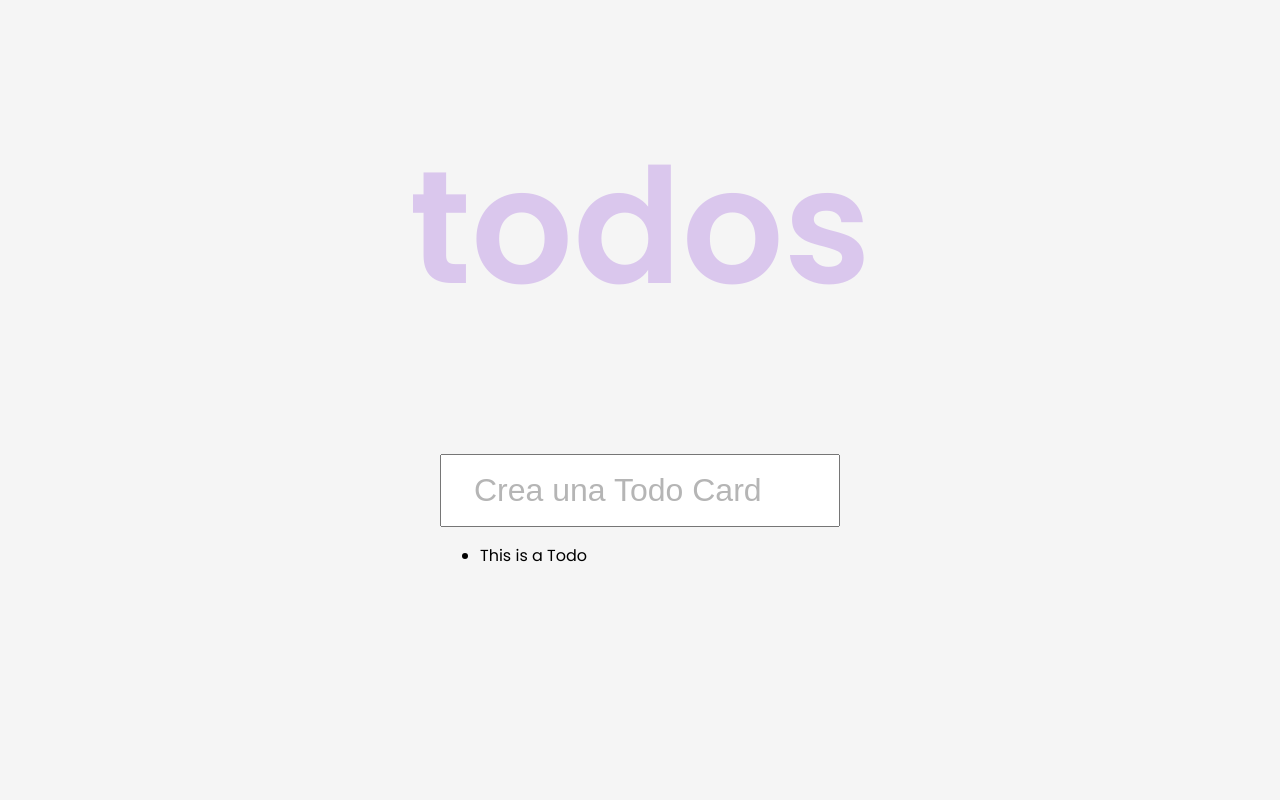
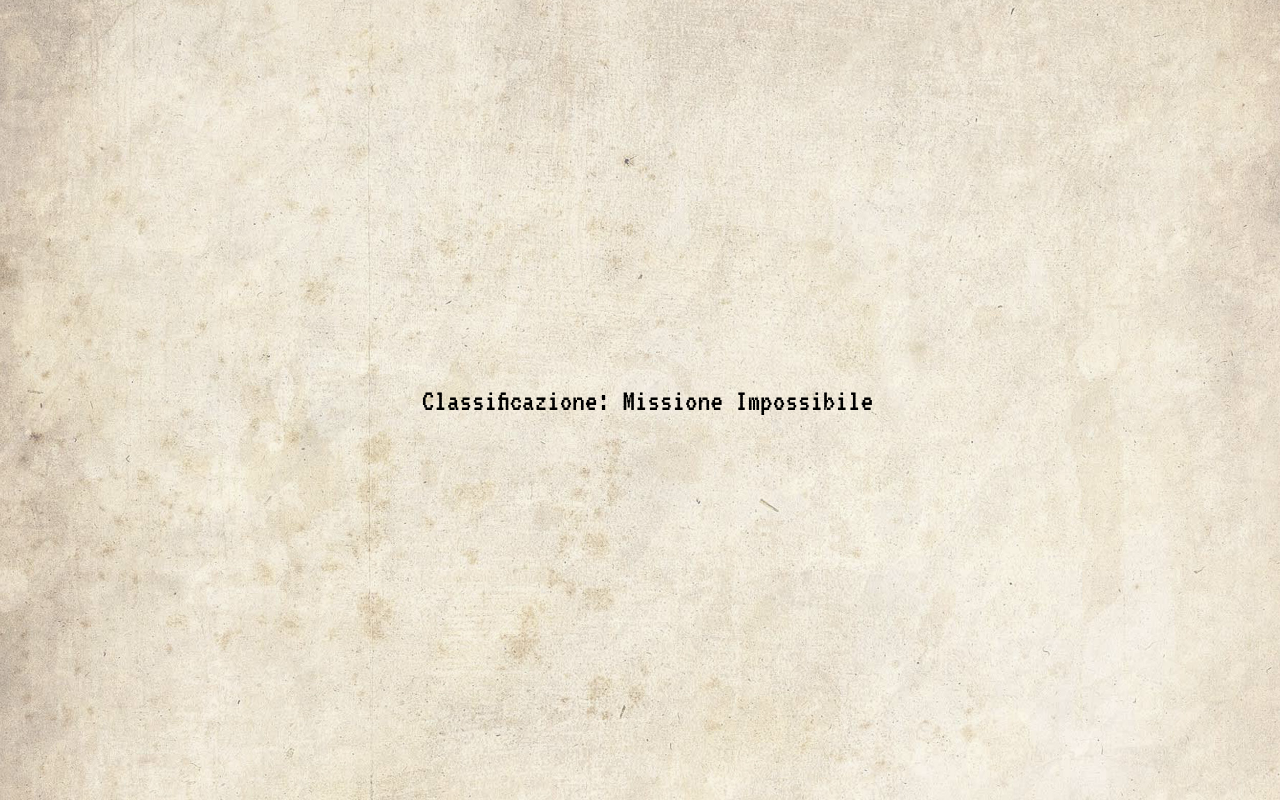
Before and after one commit to 0gintama0/vane-gift, a plain HTML site: page index.html in a window 1280 px wide. Drawn offline with Linux system fonts and the light colour scheme.

Commit message:
first test

```diff
--- a/index.html
+++ b/index.html
@@ -1,21 +1,19 @@
 <!DOCTYPE html>
 <html lang="en">
+
 <head>
-    <meta charset="UTF-8"/>
-    <meta name="viewport" content="width=device-width, initial-scale=1.0"/>
-    <title>Todo Gab App Base Project</title>
-    <link rel="stylesheet" href="style.css"/>
+    <meta charset="UTF-8" />
+    <meta name="viewport" content="width=device-width, initial-scale=1.0" />
+    <title>My GIFT</title>
+    <link rel="stylesheet" href="style.css" />
     <script src="script.js" defer></script>
-    <link rel="stylesheet" href="https://cdnjs.cloudflare.com/ajax/libs/font-awesome/5.14.0/css/all.min.css"/>
+    <link rel="stylesheet" href="https://cdnjs.cloudflare.com/ajax/libs/font-awesome/5.14.0/css/all.min.css" />
 
 </head>
+
 <body>
-<h1>todos</h1>
-<form id="form">
-    <label for="input"></label><input type="text" id="input" class="input" placeholder="Crea una Todo Card"/>
-    <ul>
-        <li class="todos">This is a Todo</li>
-    </ul>
-</form>
+     <div class="text">
+    </div>
 </body>
+
 </html>
--- a/script.js
+++ b/script.js
@@ -1,12 +1,78 @@
-const form = document.getElementById('form');
-const input = document.getElementById('input');
+const textDiv = document.querySelector('.text')
+const body = document.body
 
-form.addEventListener('submit', (evt) => {
-    evt.preventDefault();
+let i = 0
+let j = 0
 
-    const todo = input.value;
+const EQUIPMENT_START = 2
+const EQUIPMENT_END = 8
 
-    if (todo) {
-        //TODO add todo
+const mission = [
+  'Classificazione: Missione Impossibile',
+  'Equipaggiamento necessario:',
+  'Occhiali da sole (da indossare anche di notte)',
+  'Cappello parasole (per lo stile "pirata chic")',
+  "Costume da bagno (dovra' seguire i canoni di sexaggine del tuo ragazzo)",
+  "Asciugamano (utile a tenere nascosta l'erezione del tuo ragazzo in pubblico)",
+  'Protezione solare (per la pelle delicata dei pirati)',
+  "T-shirt (con possibilita' di rimozione facilitata' per il tuo ragazzo)",
+  'Punto di recupero degli aspiranti pirati:',
+  'Akti Kountouriotou, Kos 853 00, Greece',
+  'Orario concordato:',
+  "08:35 - Presentati al punto di incontro 25 minuti prima dell'orario scelto",
+  'Luogo di ritorno:',
+  'stesso luogo di recupero',
+  'Termini di cancellazione:',
+  'Cancella prima delle 9:00 del 26 luglio e il tuo nome verrà cancellato dalla lista dei coraggiosi.',
+  'Per maggiori dettagli:'
+]
+
+function type () {
+  if (i < mission.length) {
+    let divEl = document.createElement('div')
+    divEl.classList.add('mission')
+
+    const currentString = mission[i]
+    if (j < currentString.length) {
+      textDiv.innerHTML += currentString.charAt(j)
+
+      if (j % 4 === 0) {
+        const audio = new Audio('audio.mp3')
+        audio.volume = 0.3
+        audio.play()
+      }
+      j++
+      setTimeout(type, 60)
+    } else {
+      textDiv.innerHTML += '<br>'
+
+      textDiv.addEventListener('touchstart', handleTouchStart)
+      body.addEventListener('click', handleTouchStart)
     }
-})
+  }
+}
+
+function handleTouchStart () {
+  if (i !== mission.length - 1) {
+    if (i === 1 || i === 7) {
+      setTimeout(null, 2000)
+      textDiv.innerHTML = ''
+    }
+    i++
+    j = 0
+
+    textDiv.removeEventListener('touchstart', handleTouchStart)
+    body.removeEventListener('click', handleTouchStart)
+    type()
+  } else {
+  setTimeout(null, 4000)
+  textDiv.innerHTML = ''
+  a = document.createElement('a');
+  a.target = '_blank';
+  a.href = 'https://www.getyourguide.it/kos-l410/3-crociera-dell-isola-kalymnos-pserimos-plati-t395185/';
+  a.innerText = 'MISSION IMPOSSIBLE';
+  textDiv.appendChild(a);
+  }
+}
+
+type()
--- a/style.css
+++ b/style.css
@@ -1,35 +1,46 @@
-@import url("https://fonts.googleapis.com/css2?family=Poppins:wght@200;400;600&display=swap");
+@import url('https://fonts.googleapis.com/css2?family=VT323&display=swap');
+* {
+  box-sizing: border-box;
+  font-family: 'VT323', monospace;
+  font-size: 1.4rem;
+}
 
-* {
-    box-sizing: border-box;
+html {
+  height: 100vh;
+  width: 100%;
+  overflow: hidden;
+}
+
+body::before {
+  content: "";
+  position: absolute;
+  top: 0;
+  left: 0;
+  width: 100%;
+  height: 100%;
+  background-image: url('PaperBG.jpg');
+  background-repeat: repeat;
+  background-size: cover;
+  background-position: center;
+  filter: grayscale(45%);
+  z-index: -1;
 }
 
 body {
-    background-color: #f5f5f5;
-    font-family: "Poppins", sans-serif;
-    margin: 0;
+  height: 100vh;
+  padding: 0;
+  display: flex;
+  align-items: center;
+  justify-content: center;
+  position: relative;
+  margin: 0 auto;
+  overflow-x: hidden;
 }
 
-h1 {
-    color: rgb(179, 131, 226);
-    font-size: 10rem;
-    text-align: center;
-    opacity: .4;
+.text {
+  position: relative;
+  z-index: 999;
+  flex-wrap: wrap;
+  margin-left: 15px;
+
 }
-
-form {
-    margin: auto;
-    max-width: 100%;
-    width: 400px;
-}
-
-.input {
-    width: 100%;
-    padding: 1rem 2rem;
-    display: block;
-    font-size: 2rem;
-}
-
-.input::placeholder {
-    color: #b5b5b5;
-}
```
Also changed, not shown: dist/script.dev.js (added, +59 -0 lines), PaperBG.jpg (added).
